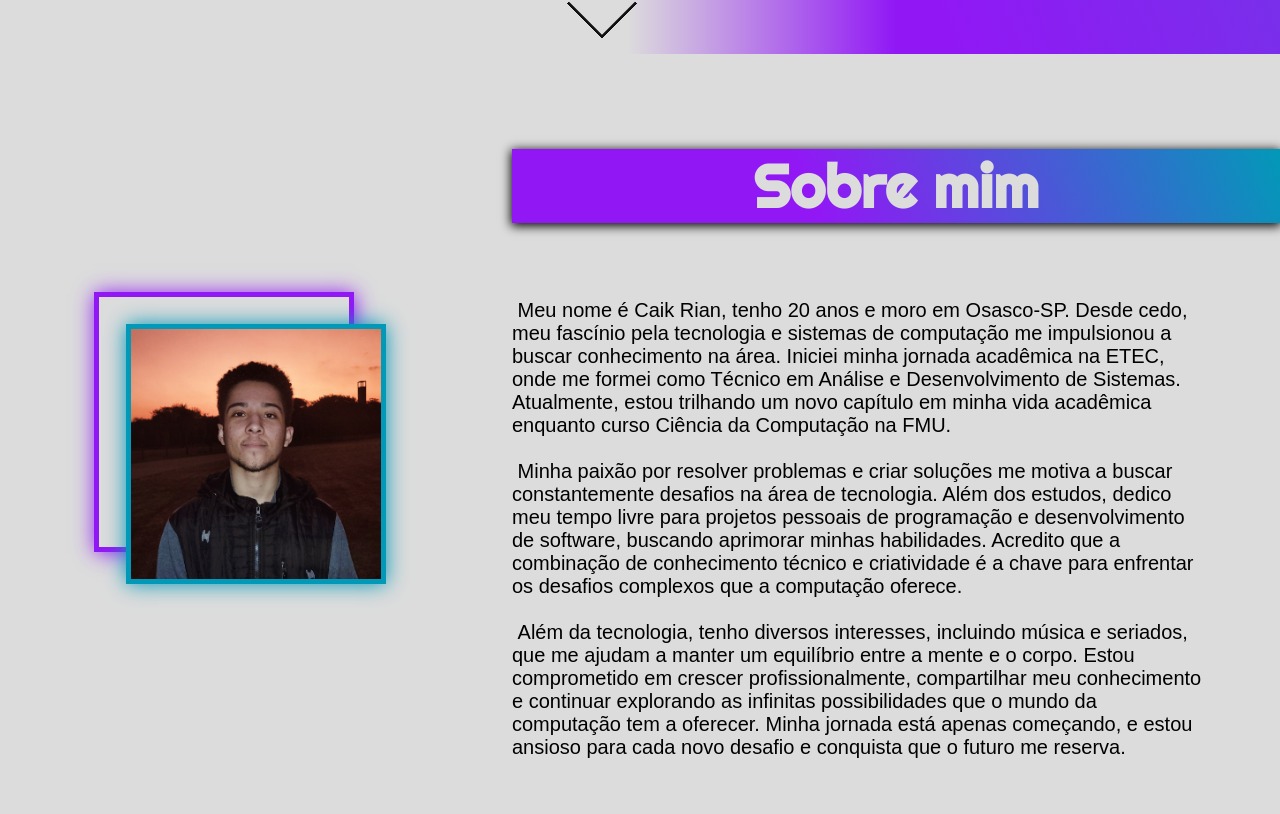
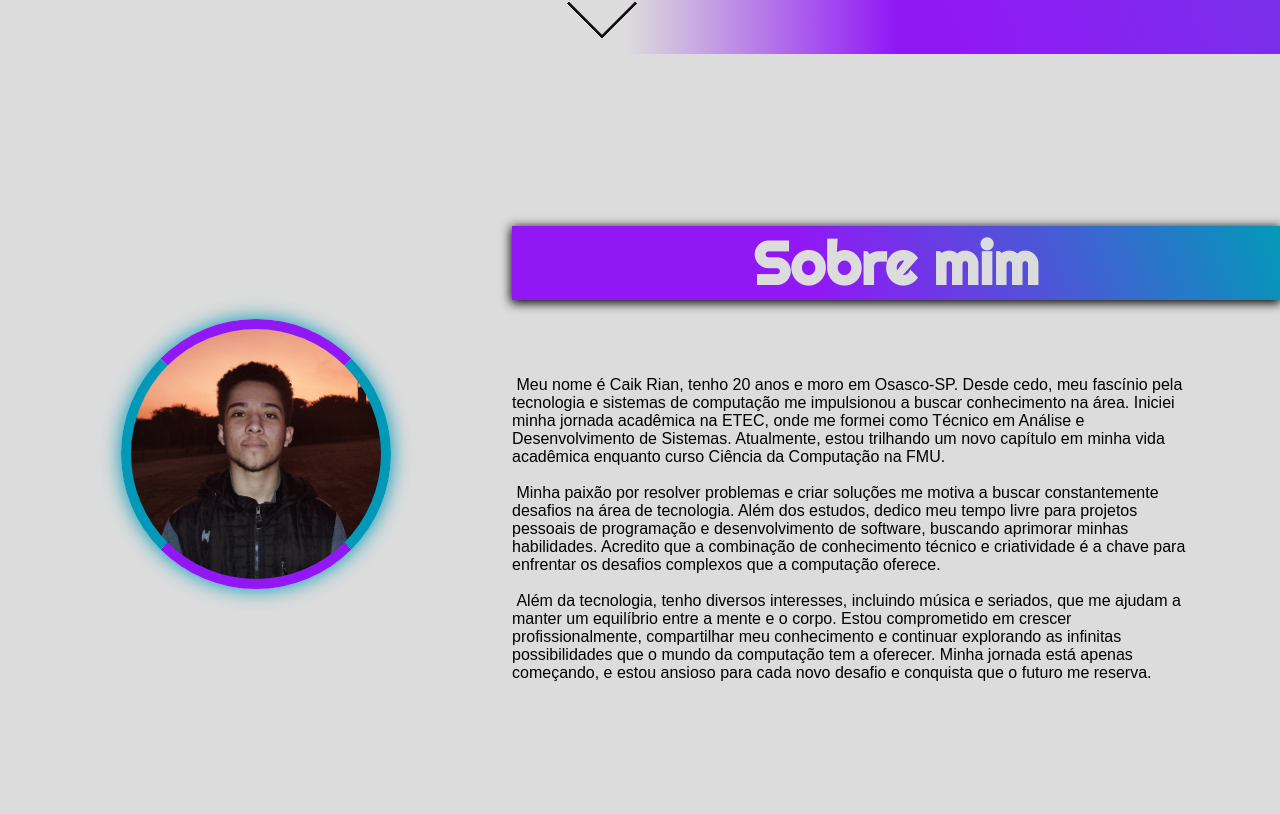
Before and after one commit to CaikRian/MeuPortfolio_Online, a React (Create React App) app: page / in a window 1280 px wide. Shown: the part 746-1560 px from the top of the page. Built offline with nearby package versions, Linux system fonts and the light colour scheme.

Commit message:
v4.5 ---> Atualização dos links e melhoria na fonte

```diff
--- a/package.json
+++ b/package.json
@@ -10,7 +10,7 @@
     "react": "^18.2.0",
     "react-dom": "^18.2.0",
     "react-router-dom": "^6.16.0",
-    "react-scripts": "5.0.1",
+    "react-scripts": "^5.0.1",
     "web-vitals": "^2.1.4"
   },
   "scripts": {
--- a/src/components/Header/index.js
+++ b/src/components/Header/index.js
@@ -55,17 +55,18 @@ function Header(){
         <header>
 
 
-            <Link to="/" class="logo" onClick={FecharMenu}>CK</Link>
+
+            <a href="/" class="logo" onClick={FecharMenu}>CK</a>
             <div className = "menu" id='menuPC' >
                 <a href='/#'>Home</a>
                 <a href='/#TitSobreMim'>Sobre mim</a>
                 <a href='/#TitFormAcad'>Formação Acadêmica</a>
                 <a href='/#TitExpProf'>Exp. Profissional</a>
                 <a href='/#TitHabild'>Habilidades</a>
-                <div className='BtnProjetos'><Link to="/Projetos" id='LinkProjeto'>Projetos</Link></div>
+                <div className='BtnProjetos'><a href="/Projetos/#" id='LinkProjeto'>Projetos</a></div>
             </div>
             <div className = "menu" id='menuResponsivo'>
-            <div className='BtnProjetos' onClick={FecharMenu}><Link to="/Projetos">Projetos</Link></div>
+            <div className='BtnProjetos' onClick={FecharMenu}><a href="/Projetos/#">Projetos</a></div>
                 <div className='BarraMenu' onClick={AbrirMenu}>
                     <div className='Barrinhas' id='Barrinha1'></div>
                     <div className='Barrinhas' id='Barrinha2'></div>
--- a/src/pages/Home/index.js
+++ b/src/pages/Home/index.js
@@ -1,5 +1,6 @@
 import './style.css'
 import {Link} from 'react-router-dom';
+import React, { useEffect } from 'react';
 import Icon_GitHub from './Img/github-mark.png';
 import Icon_Linkedin from './Img/LI-In-Bug.png';
 import Icon_People from './Img/Icon_People.svg';
@@ -9,42 +10,21 @@ import Icon_People from './Img/Icon_People.svg';
 function Home() {
 
 
-  /*          window.addEventListener("scroll", function() {
+    useEffect(() => {
+        // Verificar se há um ID na URL
+        if (window.location.hash) {
+          // Extrair o ID da URL, removendo o caractere "#" inicial
+          const id = window.location.hash.substring(1);
 
-                const Section2 = document.getElementById('section2');
-                const Section3 = document.getElementById('section3');
-                const Section4 = document.getElementById('section4');
-                const Section5 = document.getElementById('section5');
-                var scrollPosition = window.scrollY;
+          // Encontrar o elemento com o ID correspondente
+          const elemento = document.getElementById(id);
 
-                if(Section2 || Section3 || Section4 || Section5){
-
-                if (scrollPosition > 100 && scrollPosition < 1200) {
-                    Section2.style.opacity = '5';
-                } else {
-                    Section2.style.opacity = '-10';
-                }
-
-                if (scrollPosition > 1000 && scrollPosition < 1600) {
-                    Section3.style.opacity = '5';
-                } else {
-                    Section3.style.opacity = '-10';
-                }
-
-                if (scrollPosition > 1400 && scrollPosition < 2000) {
-                    Section4.style.opacity = '5';
-                } else {
-                    Section4.style.opacity = '-10';
-                }
-
-                if (scrollPosition > 1900) {
-                    Section5.style.opacity = '5';
-                } else {
-                    Section5.style.opacity = '-10';
-                }
-
-
-               }}); */
+          if (elemento) {
+            // Rolar suavemente até o elemento
+            elemento.scrollIntoView();
+          }
+        }
+      }, []); // O array vazio [] garante que o efeito só será executado uma vez, no momento do montagem do componente.
 
 
     return(
@@ -66,8 +46,10 @@ function Home() {
            </article>
            <article id='section2' className='section2'>
             <div className='CampoSelfie'>
-                <div className='Selfie'></div>
-                <div className='BordaSelfie'></div>
+                <div className='Selfie'>
+                    <div className='BordaSelfie'></div>
+                </div>
+
             </div>
             <div className='CampoSobre'>
                 <h1 id='TitSobreMim'>Sobre mim</h1>
--- a/src/pages/Home/style.css
+++ b/src/pages/Home/style.css
@@ -7,7 +7,7 @@
     padding: 0;
     font-family:  arial;
     color: black;
-    font-size: 20px;
+    font-size: 16px;
     scroll-behavior: smooth;
     scroll-margin-top: 16vh;
 
@@ -57,6 +57,15 @@ h3{
     }
     to {
         opacity: 1;
+    }
+}
+@keyframes borderSnake {
+    0% {
+
+
+    }
+    100% {
+
     }
 }
 #section1{
@@ -160,24 +169,20 @@ h3{
 }
 .Selfie{
     background-image: url('./Img/Img_Selfie.jpg');
-    z-index: 1;
-    border: solid 5px #0299B8;
+    border: solid 10px #0299B8;
     box-shadow: 0px 0px 20px 0px #0299B8;
+    border-bottom-color: #9118F5;
+    border-top-color: #9118F5;
     width: 250px;
     height: 250px;
     background-size: cover;
     background-repeat: no-repeat;
+    border-radius: 100%;
+    animation: borderSnake 2s linear infinite;
+    position: relative;
+
 }
-.BordaSelfie{
-    position:absolute;
-    margin-bottom: 5%;
-    margin-right: 5%;
-    border: solid 5px #9118F5;
-    width: 250px;
-    height: 250px;
-    background-size: 100%;
-    box-shadow: 1px 1px 20px 0px #9118F5;
-}
+
 .CampoSobre{
     display: flex;
     flex-direction: column;
--- a/src/pages/Projetos/index.js
+++ b/src/pages/Projetos/index.js
@@ -1,11 +1,29 @@
 
 import './style.css';
+import React, { useEffect } from 'react';
 import logo_html from "./img/logo_html.png"
 import logo_css from "./img/logo_css.png"
 import logo_javascript from "./img/logo_javascript.png"
 import logo_react from "./img/logo_react.png"
 
 function Projetos(){
+    useEffect(() => {
+        // Verificar se há um ID na URL
+        if (window.location.hash) {
+          // Extrair o ID da URL, removendo o caractere "#" inicial
+          const id = window.location.hash.substring(1);
+
+          // Encontrar o elemento com o ID correspondente
+          const elemento = document.getElementById(id);
+
+          if (elemento) {
+            // Rolar suavemente até o elemento
+            elemento.scrollIntoView();
+          }
+        }
+      }, []); // O array vazio [] garante que o efeito só será executado uma vez, no momento do montagem do componente.
+
+
     const redirecionarParaURL = (op) => {
         if(op === 1){
             window.location.href = '';
```
Also changed, not shown: 1 other file (tests, documents, lock files or other folders).
